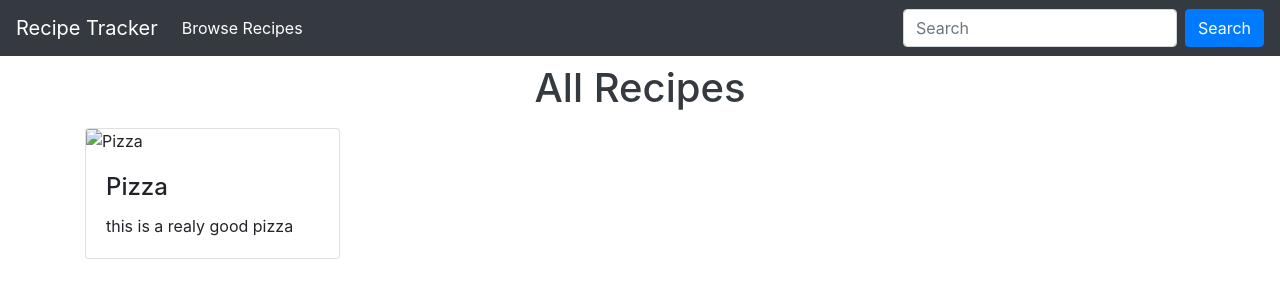
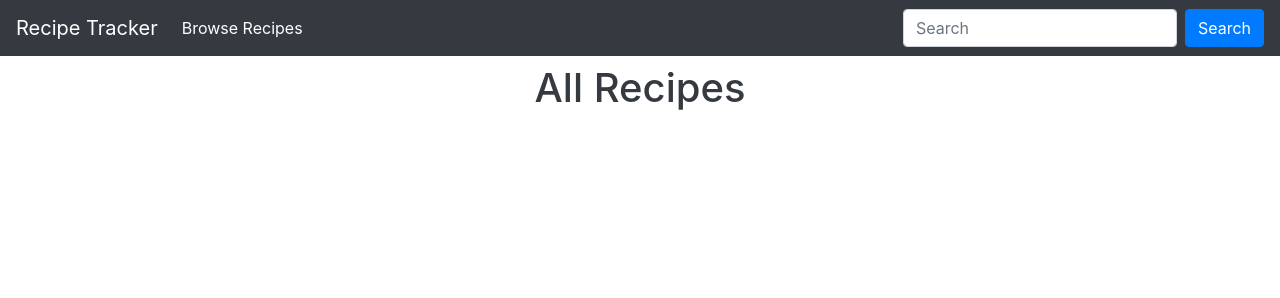
Before and after one commit to sdmiller1/recipe-tracker, a website: page src/html/index.html in a window 1280 px wide. Drawn offline with nearby package versions, Linux system fonts and the light colour scheme; no server answers.

Commit message:
removed the singular placeholder recipe

```diff
--- a/src/html/index.html
+++ b/src/html/index.html
@@ -51,16 +51,6 @@
         </div>
         <div class="row" id="recipeDisplayLocation">
 
-            <div class="col-6 col-lg-3 my-2">
-                <div class="card h-100">
-                    <img class="card-img-top" src="/resources/images/pizza.jpg" alt="Pizza">
-                    <div class="card-body">
-                        <a href="#" class="noLinkStyle stretched-link"><h2 class="card-title h4">Pizza</h2></a>
-                        <p class="card-text">this is a realy good pizza</p>
-                    </div>
-                </div>
-            </div>
-
         </div>
     </main>
 
```
